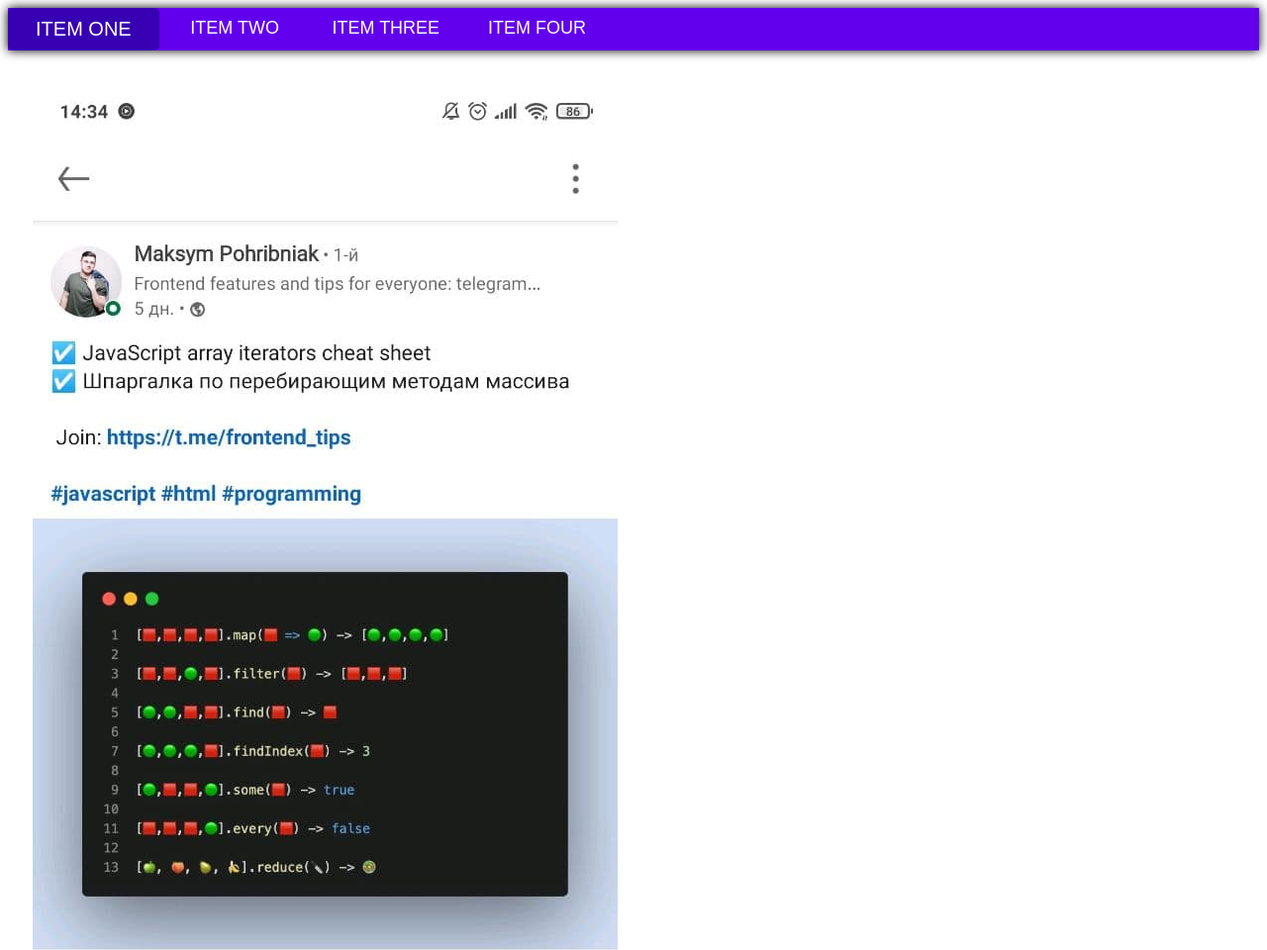
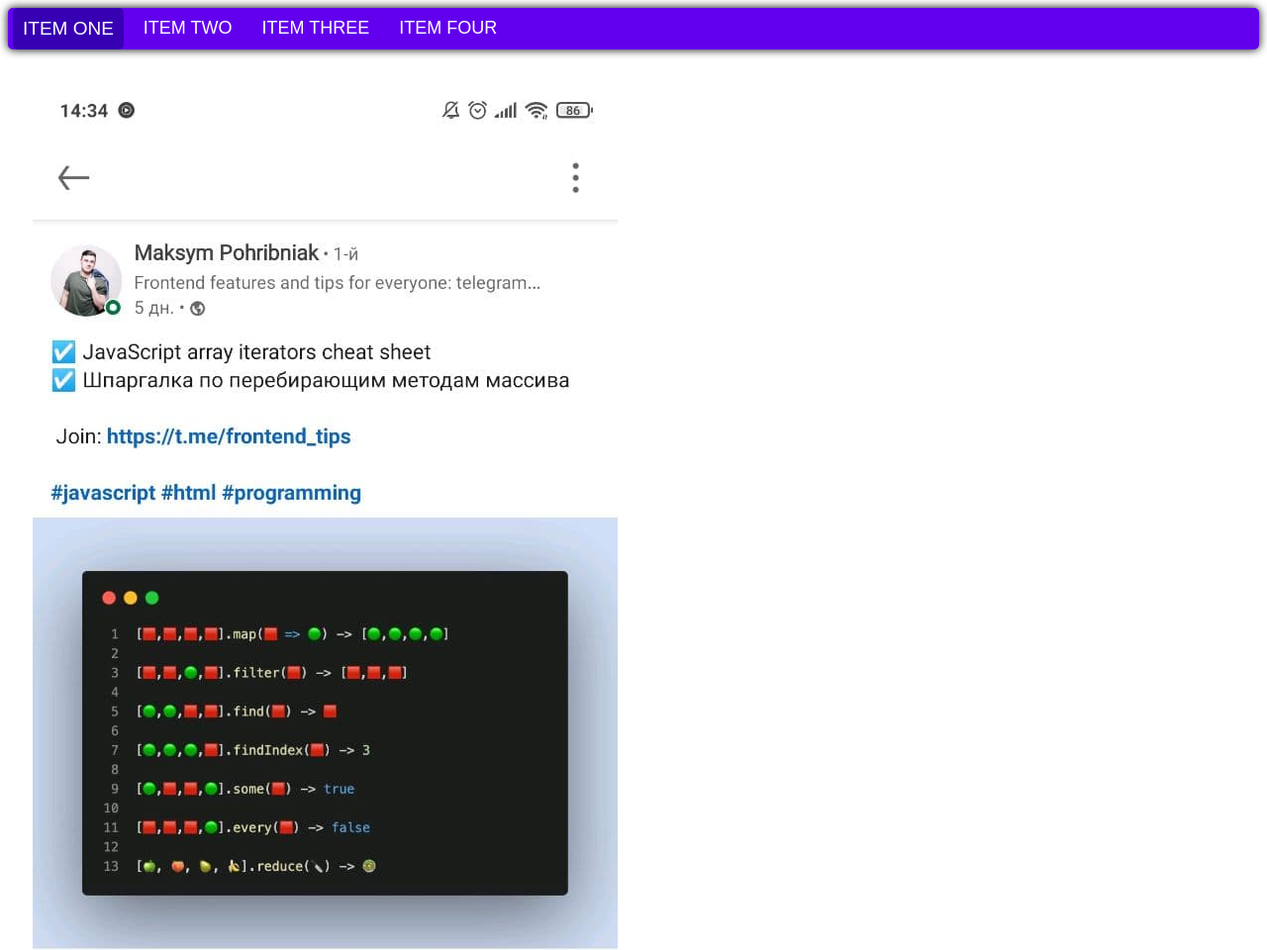
Before and after one commit to BuhayovA/Tabs-switch-and-other, a plain HTML site: page index.html in a window 1280 px wide. Shown: the top 960 px of the page at 99% size. Drawn offline with Linux system fonts and the light colour scheme.

Commit message:
fix cont in cont

```diff
--- a/css/main.css
+++ b/css/main.css
@@ -11,7 +11,8 @@ h2 {
 
 .tab {
   color: white;
-  width: 10.5%;
+  margin-left: 5px;
+  margin-right: 5px;
   text-align: center;
   padding: 10px;
   cursor: pointer;
@@ -26,13 +27,14 @@ h2 {
   display: flex;
   background: #6200ee;
   box-shadow: 0 0 10px rgba(0, 0, 0, 1);
+  border-radius: 5px;
 }
 
 .tab_active {
   background: #3700b3;
   cursor: default;
   transition: all ease 0.6s;
-  font-size: 20px;
+  font-size: 19px;
 }
 .content {
   display: none;
```
